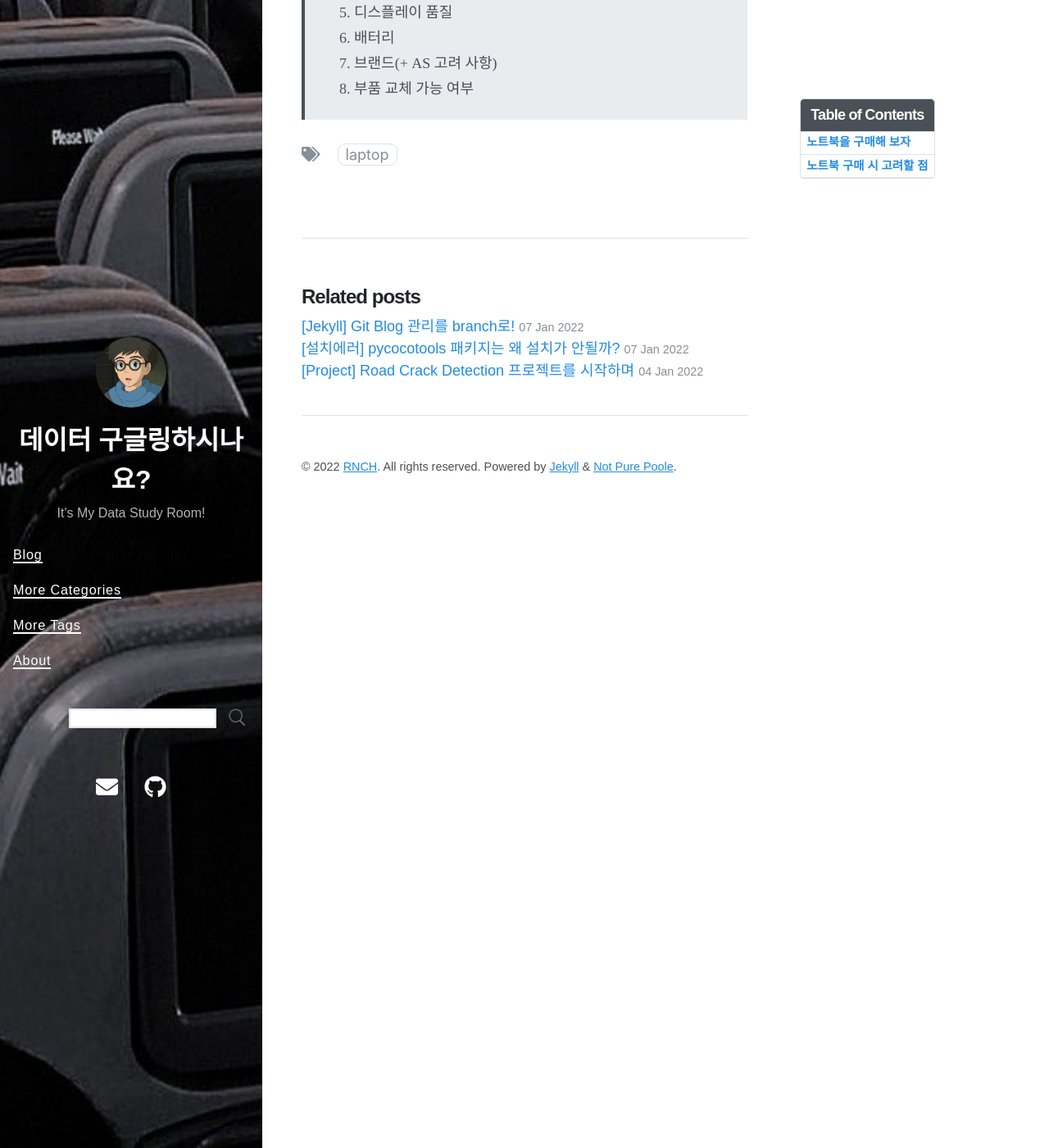
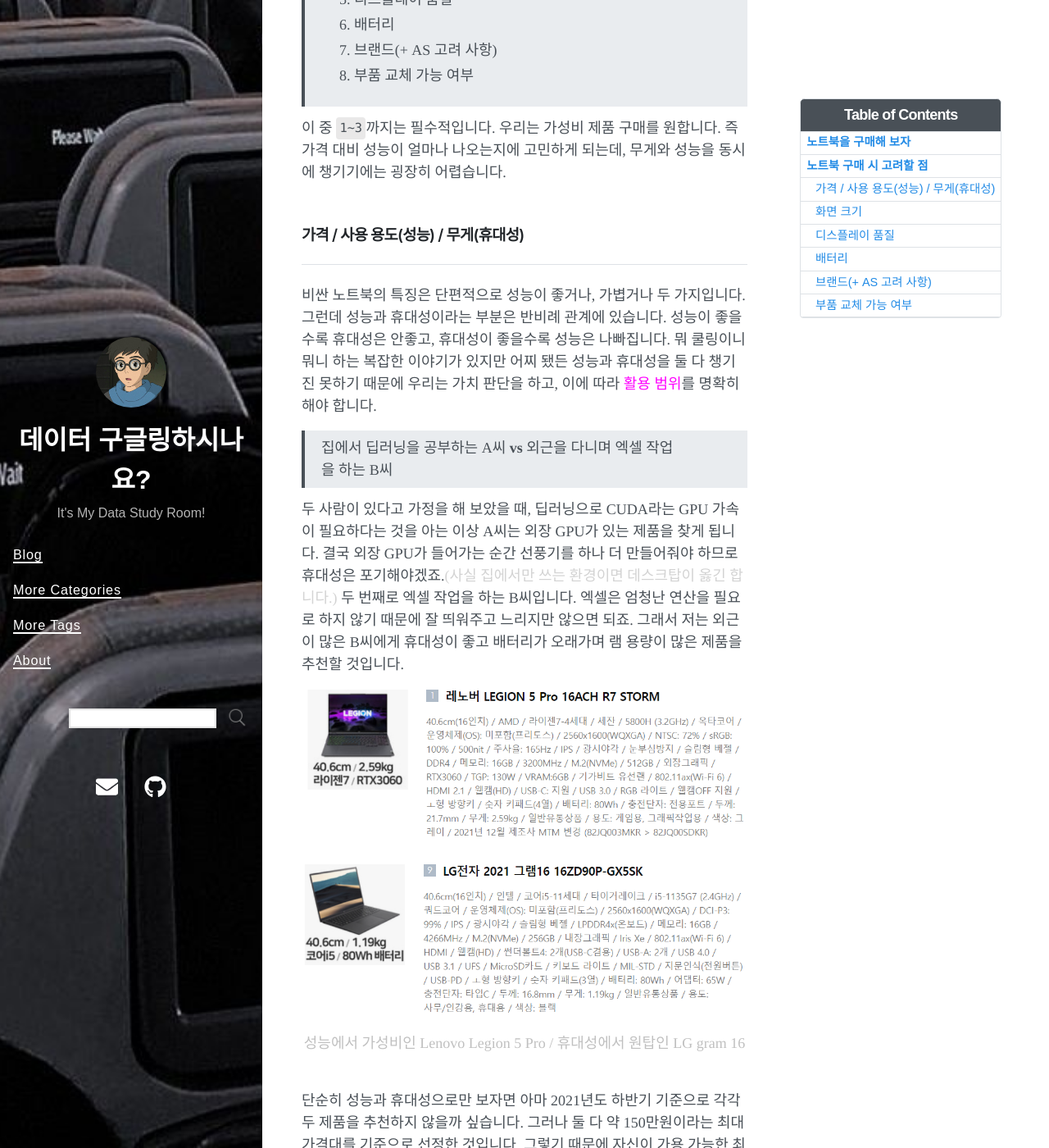
Before and after one commit to chaaaning/chaaaning.github.io, a Jekyll site: the page built from _posts/2022-01-09-laptop-guide.md, in a window 1280 px wide and 1400 px high, scrolled down 882 px. Shown: the whole window at 82% size. Built offline with Jekyll 4.4.1, drawn with Linux system fonts in a browser that asks for light colours; nearby versions of some CDN libraries; comment, search, counter and statistics services are not loaded; some of the changed text lies outside the part shown.

Commit message:
laptop guide forth commit

```diff
--- a/_posts/2022-01-09-laptop-guide.md
+++ b/_posts/2022-01-09-laptop-guide.md
@@ -6,30 +6,74 @@ categories : HOBBY
 tags: [laptop]
 toc:  true
 ---
-<span style="color:gray">! 작성 중인 post</span>
 
 ## 노트북을 구매해 보자
 ---
 요즘 신학기와 그래픽 카드 가격 상승 등의 여러 이유로 인해 울트라북부터 고성능 노트북까지 많은 수요를 이루고 있습니다. 따라서 제 괴상한 취미(?)의 첫 글로 노트북 구매 가이드를 작성해 볼까합니다.
 
 노트북이라는 분야가 재미있는 이유는 완벽할 수가 없기 때문입니다. 누군가는 가볍기를 원하고, 누군가는 데스크탑을 대체하기를 원합니다. 이외에도 디스플레이, 배터리, OS, 그래픽 등등 다양한 이유로 인해 우리는 노트북 구매에 신중하게 됩니다.
+<br><br>
 
 ## 노트북 구매 시 고려할 점
 ---
 노트북 구매의 핵심은 자신의 노트북 <span style="color:magenta">활용 범위</span>를 명확히 하는 것입니다. 노트북은 신품으로 최소 40만원부터 최대 400만원 이상으로 굉장히 다양한 종류가 있습니다. 우리는 내가 사용하는 환경에서 가장 저렴하게 사는 것을 목표로 해야 합니다.
 
 따라서 구매 시 고려할 점은 다음과 같이 정리할 수 있습니다.
->
-1. **가격(최대)**
-2. **사용 용도**
-3. **무게**
-4. 화면 크기
-5. 디스플레이 품질
-6. 배터리
-7. 브랜드(+ AS 고려 사항)
-8. 부품 교체 가능 여부
+> 1. **가격(최대)**
+> 2. **사용 용도**
+> 3. **무게**
+> 4. 화면 크기
+> 5. 디스플레이 품질
+> 6. 배터리
+> 7. 브랜드(+ AS 고려 사항)
+> 8. 부품 교체 가능 여부
 
+이 중 `1~3`까지는 필수적입니다. 우리는 가성비 제품 구매를 원합니다. 즉 가격 대비 성능이 얼마나 나오는지에 고민하게 되는데, 무게와 성능을 동시에 챙기기에는 굉장히 어렵습니다.
+<br><br>
 
+### 가격 / 사용 용도(성능) / 무게(휴대성)
+---
+비싼 노트북의 특징은 단편적으로 성능이 좋거나, 가볍거나 두 가지입니다. 그런데 성능과 휴대성이라는 부분은 반비례 관계에 있습니다. 성능이 좋을수록 휴대성은 안좋고, 휴대성이 좋을수록 성능은 나빠집니다. 뭐 쿨링이니 뭐니 하는 복잡한 이야기가 있지만 어찌 됐든 성능과 휴대성을 둘 다 챙기진 못하기 때문에 우리는 가치 판단을 하고, 이에 따라 <span style="color:magenta">활용 범위</span>를 명확히 해야 합니다.
+
+> 집에서 딥러닝을 공부하는 A씨 **vs** 외근을 다니며 엑셀 작업을 하는 B씨
+
+두 사람이 있다고 가정을 해 보았을 때, 딥러닝으로 CUDA라는 GPU 가속이 필요하다는 것을 아는 이상 A씨는 외장 GPU가 있는 제품을 찾게 됩니다. 결국 외장 GPU가 들어가는 순간 선풍기를 하나 더 만들어줘야 하므로 휴대성은 포기해야겠죠.<span style="color:lightgray">(사실 집에서만 쓰는 환경이면 데스크탑이 옳긴 합니다.)</span> 두 번째로 엑셀 작업을 하는 B씨입니다. 엑셀은 엄청난 연산을 필요로 하지 않기 때문에 잘 띄워주고 느리지만 않으면 되죠. 그래서 저는 외근이 많은 B씨에게 휴대성이 좋고 배터리가 오래가며 램 용량이 많은 제품을 추천할 것입니다.
+![legion_5_pro](https://github.com/chaaaning/chaaaning.github.io/blob/master/images/%EB%85%B8%ED%8A%B8%EB%B6%81%EA%B0%80%EC%9D%B4%EB%93%9C/legion5pro.png?raw=true)
+![garm16](https://github.com/chaaaning/chaaaning.github.io/blob/master/images/%EB%85%B8%ED%8A%B8%EB%B6%81%EA%B0%80%EC%9D%B4%EB%93%9C/gram16.png?raw=true)
+<center>
+    <span style="color:silver">
+        성능에서 가성비인 Lenovo Legion 5 Pro / 휴대성에서 원탑인 LG gram 16
+    </span>
+</center>
+<br>
+
+단순히 성능과 휴대성으로만 보자면 아마 2021년도 하반기 기준으로 각각 두 제품을 추천하지 않을까 싶습니다. 그러나 둘 다 약 150만원이라는 최대 가격대를 기준으로 선정한 것입니다. 그렇기 때문에 자신이 가용 가능한 최대 가격 선을 정하고 타협해야 하는 부분은 타협해야겠죠.
+<br><br>
+
+### 화면 크기
+---
+노트북은 크게 13인치, 14인치, 15.6인치, 17인치 라인으로 나뉘게 됩니다. 외국은 최소한의 성능과 크기를 챙길 수 있는 14인치를 선호는 경향이 있지만 일반적으로 한국인이 선호하는 크기는 15.6인치를 선호합니다. 이는 대부분의 15.6인치에는 우측 숫자 키패드가 존재하고 키패드의 생산성을 높게 사기 때문이죠. 더불어 체감이 큰 크기 차이가 14-15.6인치이기 때문입니다. 물론 **크기가 클수록 가격도 비쌉니다**. 그리고 무게 또한 **무겁습니다**. 그럼에도 불구하고
+<br><br>
+
+### 디스플레이 품질
+---
+
+<br><br>
+
+### 배터리
+---
+
+<br><br>
+
+### 브랜드(+ AS 고려 사항)
+---
+
+<br><br>
+
+### 부품 교체 가능 여부
+---
+
+<br><br>
 
 
 {% if page.comments %}
```
